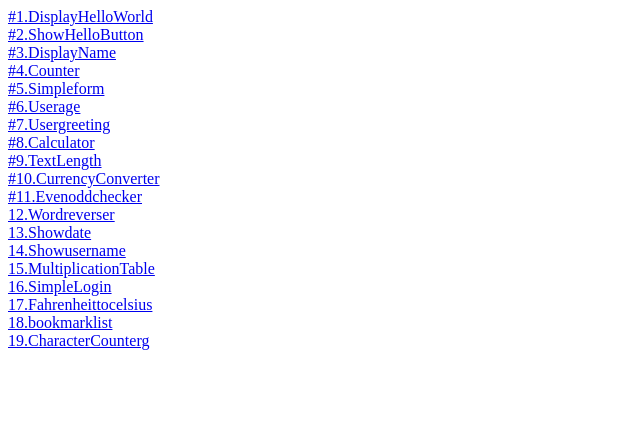
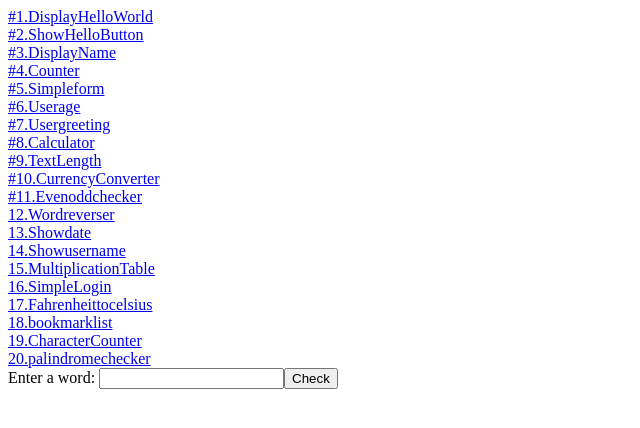
Before and after one commit to Xavierbaliw/ACTIVITY-8-Angular-Components, an Angular app: page /palindromechecker in a window 1280 px wide. Before the commit this address led to /. Shown: the top 428 px of the page, without its empty margins (0-640 px from the left). Built offline with nearby package versions, Linux system fonts and the light colour scheme.

Commit message:
20TH COMMIT - ADD palindomechecker

```diff
--- a/src/app/app.component.html
+++ b/src/app/app.component.html
@@ -34,7 +34,9 @@
 <br>
 <a routerLink="bookmarklist">18.bookmarklist</a>
 <br>
-<a routerLink="charactercounter">19.CharacterCounterg</a>
+<a routerLink="charactercounter">19.CharacterCounter</a>
+<br>
+<a routerLink="palindromechecker">20.palindromechecker</a>
 <br>
 
 
--- a/src/app/app.module.ts
+++ b/src/app/app.module.ts
@@ -25,6 +25,7 @@ import {SimpleloginComponent} from "./component/simplelogin/simplelogin.componen
 import {FahrenheittocelsiusComponent} from "./component/fahrenheittocelsius/fahrenheittocelsius.component";
 import {BookmarklistComponent} from "./component/bookmarklist/bookmarklist.component";
 import {CharactercounterComponent} from "./component/charactercounter/charactercounter.component";
+import {PalindromecheckerComponent} from "./component/palindromechecker/palindromechecker.component";
 
 
 const routes: Routes = [
@@ -47,6 +48,7 @@ const routes: Routes = [
   {path: 'fahrenheittocelsius', component: FahrenheittocelsiusComponent},
   {path: 'bookmarklist', component: BookmarklistComponent},
   {path: 'charactercounter', component: CharactercounterComponent},
+  {path: 'palindromechecker', component: PalindromecheckerComponent},
 
 
 
@@ -82,7 +84,8 @@ const routes: Routes = [
     SimpleloginComponent,
     FahrenheittocelsiusComponent,
     BookmarklistComponent,
-    CharactercounterComponent
+    CharactercounterComponent,
+    PalindromecheckerComponent,
   ],
 
   providers:[
--- /dev/null
+++ b/src/app/component/palindromechecker/palindromechecker.component.html
@@ -0,0 +1,9 @@
+<div>
+  <label for="inputWord">Enter a word: </label>
+  <input type="text" id="inputWord" [(ngModel)]="inputWord" />
+  <button (click)="checkPalindrome()">Check</button>
+</div>
+
+<p *ngIf="isPalindrome === true">The word "{{ inputWord }}" is a palindrome.</p>
+<p *ngIf="isPalindrome === false">The word "{{ inputWord }}" is not a palindrome.</p>
+<p *ngIf="isPalindrome === null && inputWord.length > 0">Enter a word to check if it's a palindrome.</p>
--- /dev/null
+++ b/src/app/component/palindromechecker/palindromechecker.component.ts
@@ -0,0 +1,19 @@
+import { Component } from '@angular/core';
+
+@Component({
+  selector: 'app-palindromechecker',
+  templateUrl: './palindromechecker.component.html',
+  styleUrl: './palindromechecker.component.css'
+})
+export class PalindromecheckerComponent {
+  inputWord: string = '';
+  isPalindrome: boolean | null = null;
+
+
+  checkPalindrome() {
+    const cleanedWord = this.inputWord.toLowerCase().replace(/[^a-z0-9]/g, '');
+    const reversedWord = cleanedWord.split('').reverse().join('');
+    this.isPalindrome = cleanedWord === reversedWord;
+  }
+
+}
```
Also changed, not shown: src/app/component/palindromechecker/palindromechecker.component.css (added), 1 other file (tests, documents, lock files or other folders).
